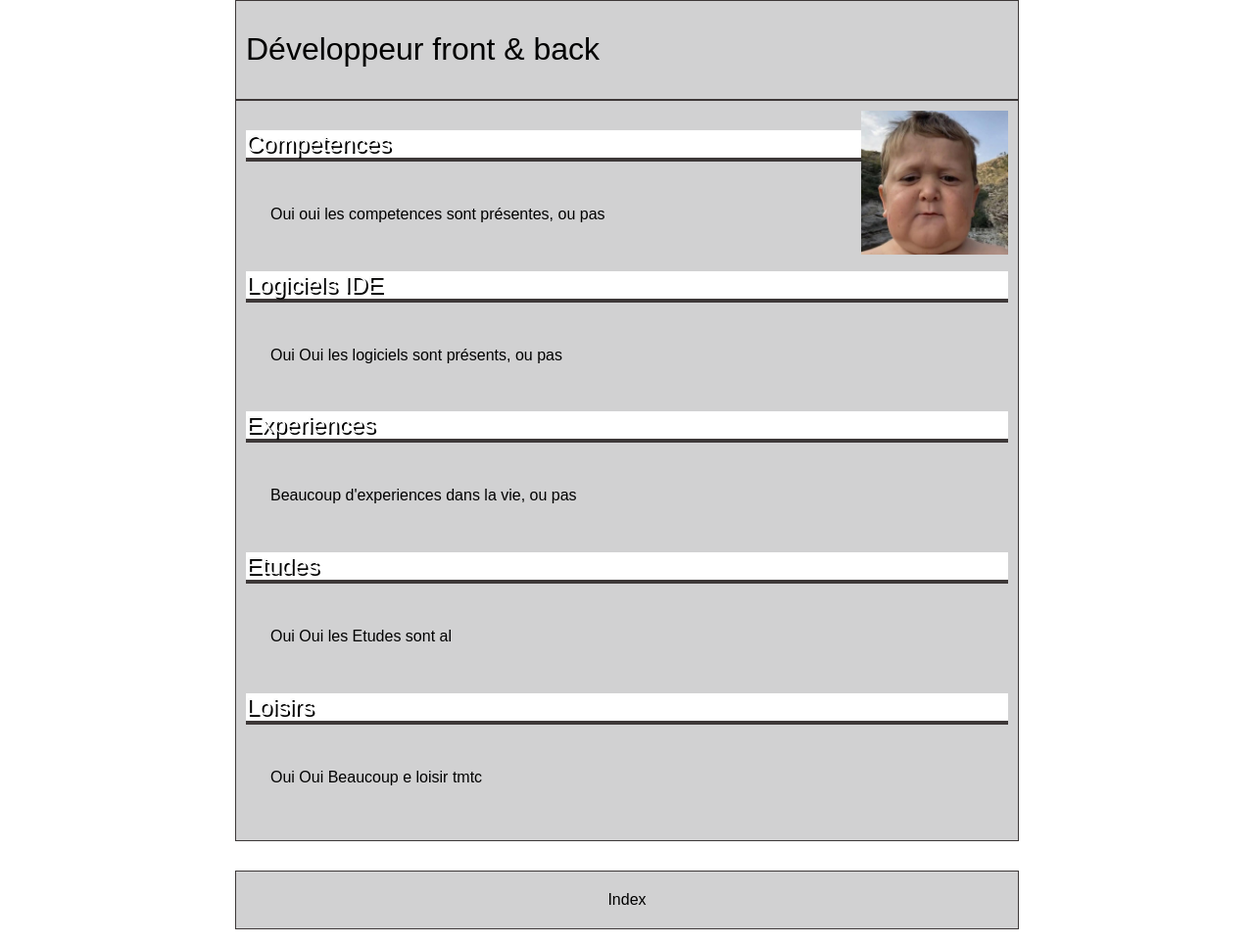
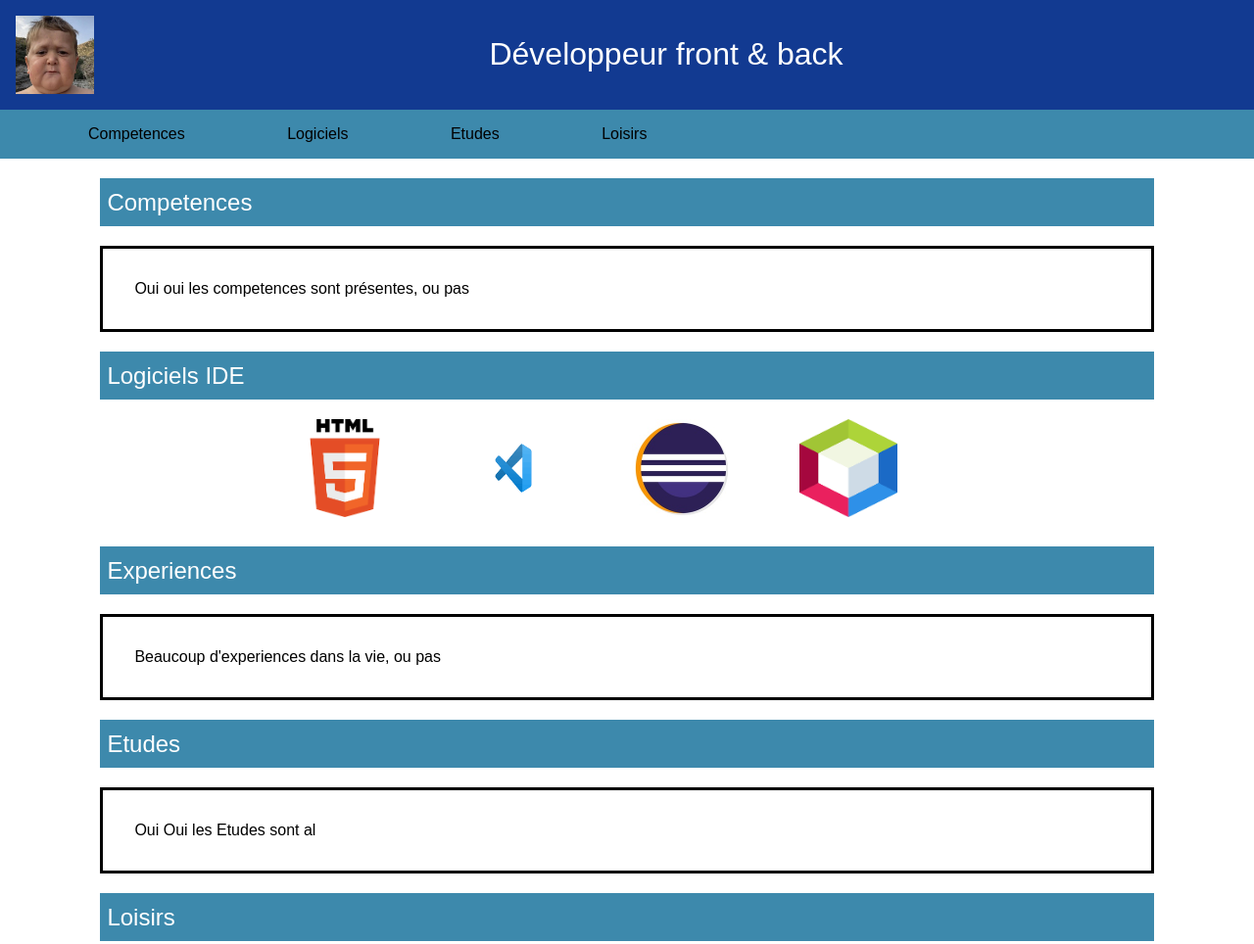
Before and after one commit to Lusegar/Portfolio, a plain HTML site: page index.html in a window 1280 px wide. Shown: the top 964 px of the page at 98% size. Drawn offline with Linux system fonts and the light colour scheme.

Commit message:
Portfolio

```diff
--- a/css/style.css
+++ b/css/style.css
@@ -13,65 +13,99 @@ h1,h2,h3,p,figure,ol,ul{
     margin: 0;
     padding: 0;
 }
-h1,h2,h3{
+h1,h2{
     font-weight: normal;
+}
+section{
+  margin-left: 8%;
+  margin-right: 8%;
 }
 a{
     text-decoration: none;
     color: black;
 }
 /* theme */
+
 :root{
-    --main-color: #d1d1d2;
-    --bg-header-primary: #ffffff;
-    --bg-header-secondary: #3d3838;
+    --primary--color:rgb(18, 58, 145);
+    --secondary--color:rgb(61, 137, 172);
+    --font-color-primary:#000;
+    --font-color-secondary:#fff;
+  }
+
+  header {
+    padding: 1em;
+    background-color: var(--primary--color);
+
+    overflow: hidden;
+  }
+  header h1{
+    color: var(--font-color-secondary);
+    text-align: center;
+  }
+/*  main {
+  padding: 1rem;
+}*/
+header>a>img {
+  width: 8rem;
+  height: 8rem;
+  float: left;
 }
-header, main, footer{
-    max-width: 80rem;
-    border: solid .1rem var(--bg-header-secondary);
-    margin: 0 auto;
-    background-color: var(--main-color);
+section > div > img{
+    width: 10rem;
+    height: 10rem;
 }
-header{
-    padding: 1rem;
-    background-color: var(--main-color);
+section > div{
+  padding-left: 20rem;
+  padding-right: 20rem;
+  display: grid;
+  grid-template-columns: repeat(4, 1fr);
+  grid-gap: 1rem;
 }
-main{
-    padding: 1rem;
+body > main > nav > ol{
+  display: inline-block;
 }
-main nav ol{
-    padding-left: 2.5rem;
-    line-height: 3rem;
+body > main > nav > ol > li{
+  display: inline;
+  padding: 5rem;
 }
-main nav ol, li a{
-    text-transform: capitalize;
+nav {
+  background-color: var(--secondary--color);
 }
-main nav ol, nav h2, section p{
-    padding: 2.5rem;
+section > h2 {
+  margin-top: 2rem;
+  padding-left: 2rem;
+  background-color: var(--secondary--color);
+  color:var(--font-color-secondary);
+  padding: 0.7rem;
+  line-height: 3.5rem;
 }
-main nav h2, section h2{
-    background-color: var(--bg-header-primary);
-    box-shadow: 0 .4rem 0 var(--bg-header-secondary);
-    text-transform: capitalize;
-    color: #fafafa;
-    text-shadow: .2rem .2rem 0 black;
-    font-size: x-large;
+figure{
+  width: 100px;
+  margin-left: 3rem;
+  margin-right: 3rem;
+  margin-top: 2rem;
 }
-section div img{
-    display: block;
-    width: 100%;
+figure>img{
+  display: block;
+  width: 10rem;
+  height: 10rem;
+  margin-left: 2rem;
 }
-main section p, footer p{
-    line-height: 2.6rem;
+section > p {
+  border: #000 solid 3px;
+  margin-top: 1em;
+  padding: 2em;
 }
-footer{
-    margin-top: 3.0rem;
+footer {
+  margin-top: 10rem;
+  text-align: center;
+  margin-bottom: 4rem;
 }
-footer p{
-    text-align: center;
-    text-transform: capitalize;
+footer {
+  color: var(--font-color-primary);
+  font-weight: bold;
 }
-#image{
-    width: 15rem;
-    float: right;
+footer > p > a {
+  color: var(--font-color-primary);
 }
--- a/index.html
+++ b/index.html
@@ -9,20 +9,31 @@
 </head>
 <body>
     <header>
-        <h1>Développeur front &amp; back</h1>
-    </header>
+        <a href="#"> <img src="./asset/Pizza.jpg" alt="Lucas SEGGAR">
+            <h1>Développeur front &amp; back</h1>
+        </header>
     <main>
+        <nav>
+            <ol>
+                <li id="competences"><a href="#">Competences</a></li>
+                <li class="logiciels"><a href="#">Logiciels</a></li>
+                <li class="experiences"><a href="#">Etudes</a></li>
+                <li id="loisir"><a href="#">Loisirs</a></li>
+            </ol>
+        </nav>
         <!--template-->
-        <div role="img" aria-describedby="image">
-            <img id="image" src="./asset/Pizza.jpg" alt="Lucas SEGGAR">
-        </div>
         <section>
             <h2>Competences</h2>
             <p>Oui oui les competences sont présentes, ou pas</p>
        </section>
         <section>
             <h2>Logiciels IDE</h2>
-            <p>Oui Oui les logiciels sont présents, ou pas </p>
+            <div>
+                <img src="./asset/html5.png" alt="Lucas SEGGAR">
+                <img src="./asset/index.png" alt="Lucas SEGGAR">
+                <img src="./asset/3c7fcf4930fa9402c22cee35e03fe9fcf9e8e47c9381d6b9e6922d71ee2e067a:200.jpg" alt="Lucas SEGGAR">
+                <img src="./asset/netBeans.png" alt="Lucas SEGGAR">
+            <div>
         </section>
         <section>
             <h2>Experiences</h2>
@@ -38,7 +49,7 @@
         </section>
     </main>
     <footer>
-        <p><a href="#index">index</a></p>
+        <p><a href="#index">Portfolio-technologie-2021</a></p>
     </footer>
 </body>
 </html>
```
Also changed, not shown: asset/3c7fcf4930fa9402c22cee35e03fe9fcf9e8e47c9381d6b9e6922d71ee2e067a:200.jpg (added), asset/html5.png (added), asset/index.png (added), asset/netBeans.png (added).
